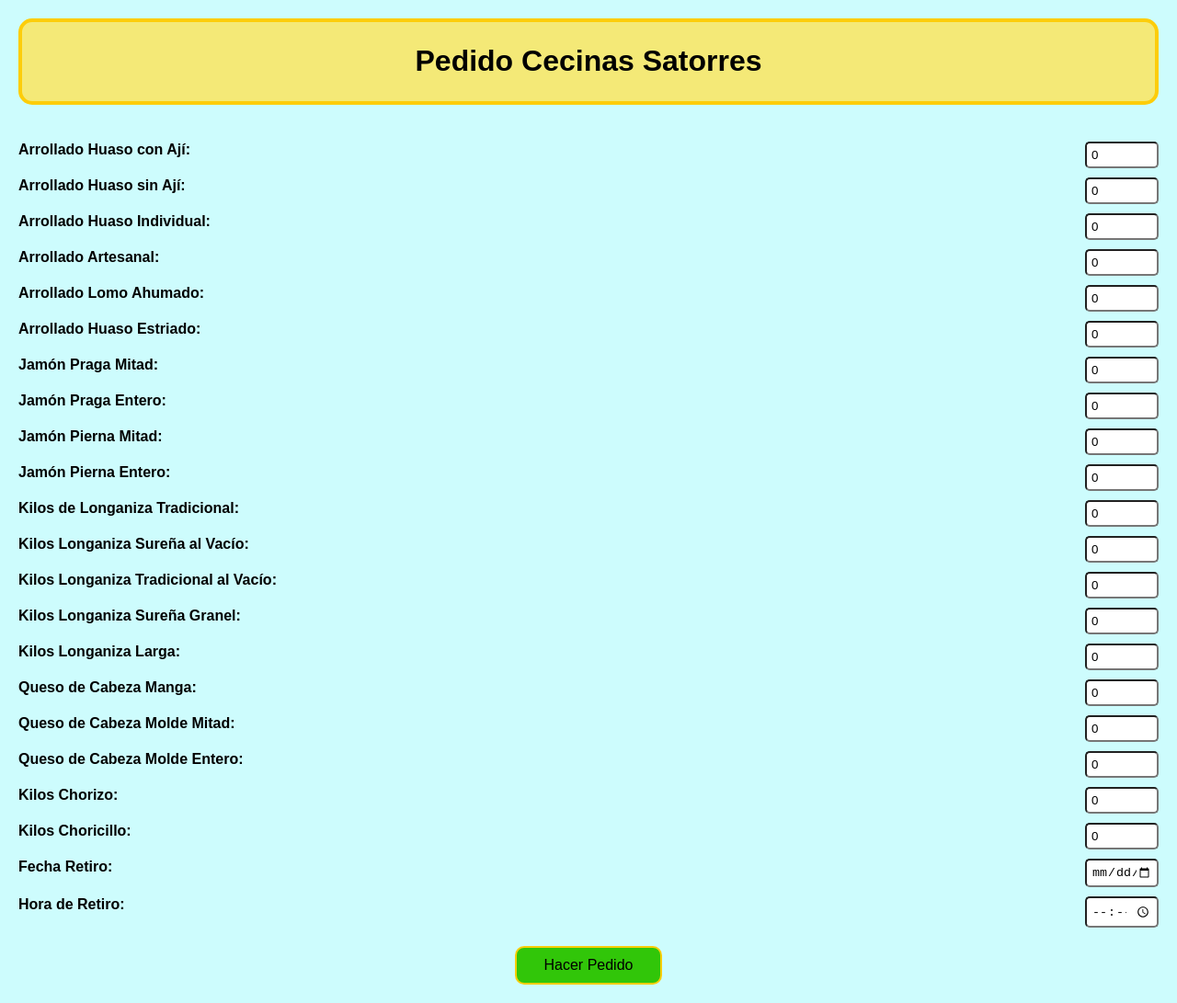
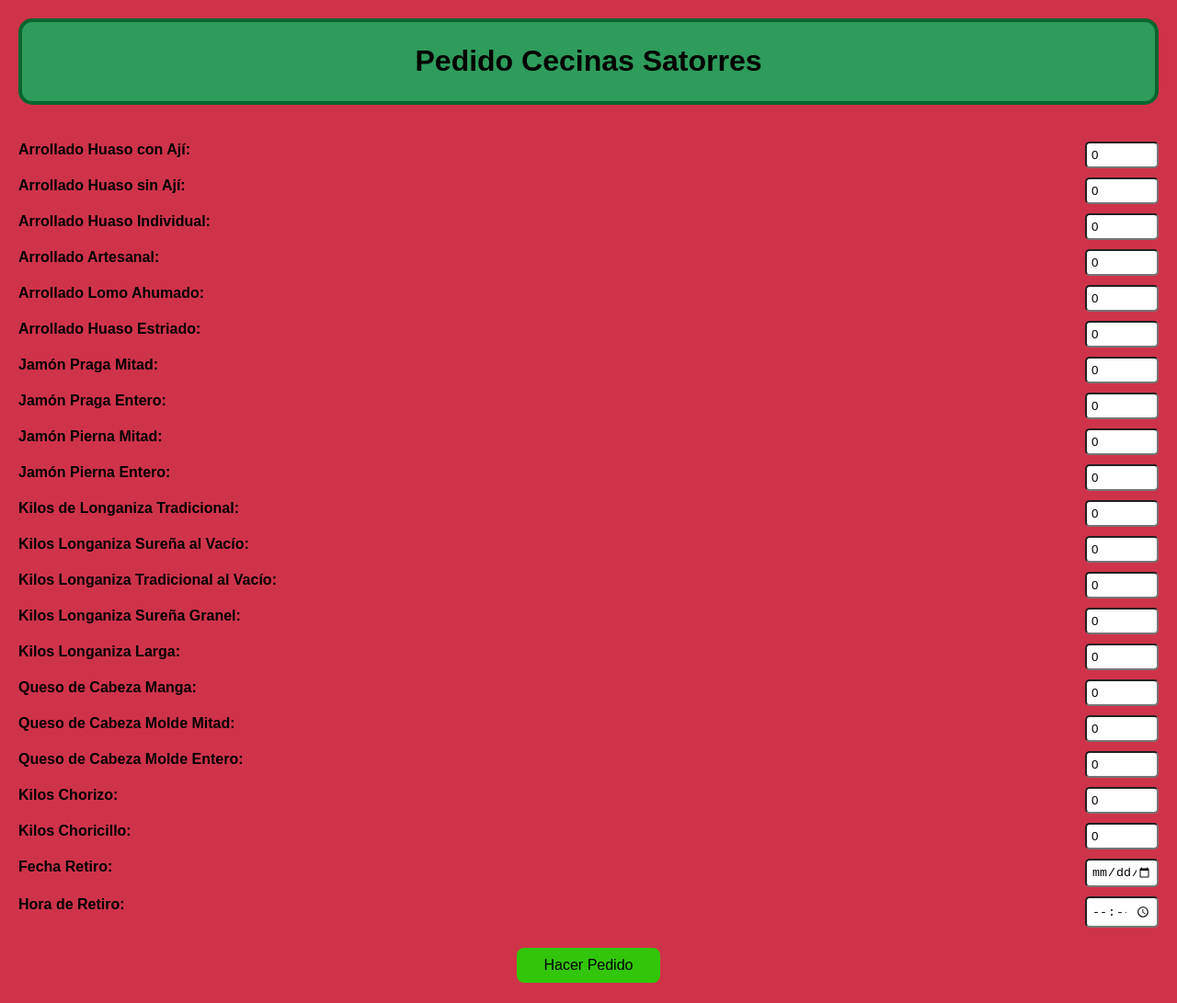
Before and after one commit to ccx1965/pedidos, a plain HTML site: page index.html in a window 1280 px wide. Shown: the whole page at 92% size. Drawn offline with Linux system fonts and the light colour scheme.

Commit message:
Update styles.css
cambio de colores

```diff
--- a/styles.css
+++ b/styles.css
@@ -3,17 +3,17 @@ body {
   font-weight: bold;
   margin: 20px;
   padding: 0;
-  background-color: #cdfcfd;
+  background-color: #CF3349;
 }
 
 .title-container {
   display: center;
   text-align: center;
   margin-bottom: 40px;
-  border: 4px solid #fdcd09;
+  border: 4px solid #08652E;
   border-radius: 15px;
   padding: 3px;
-  background-color: #f4e977;
+  background-color: #2E9C5B;
 }
 
 .title-container h1 {
@@ -47,7 +47,7 @@ body {
 button {
   background-color: #31c609;
   color: black;
-  border: 2px solid #fdcd09;
+  border: 2px solid #CF3349;
   padding: 10px 30px;
   font-size: 16px;
   border-radius: 10px;
```
